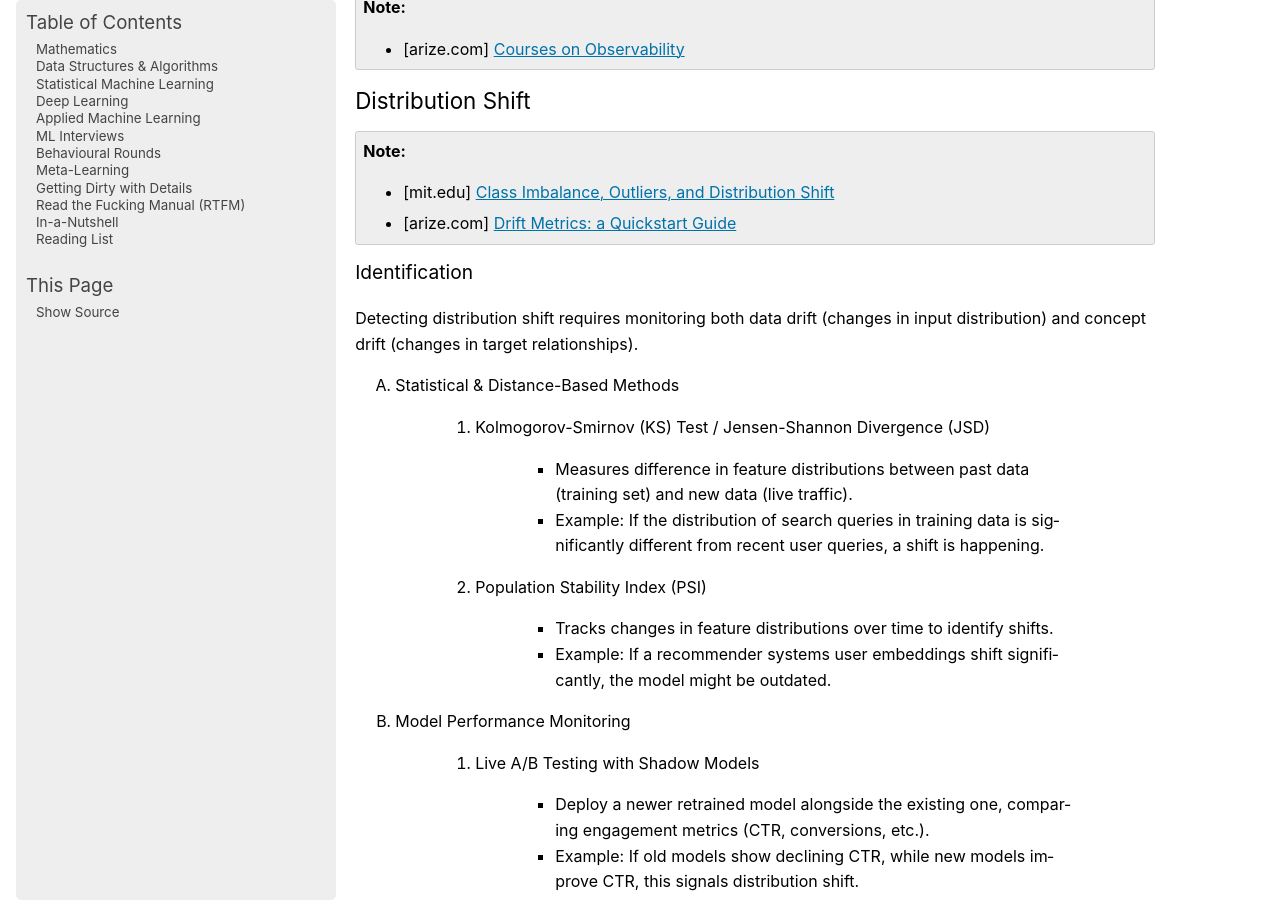
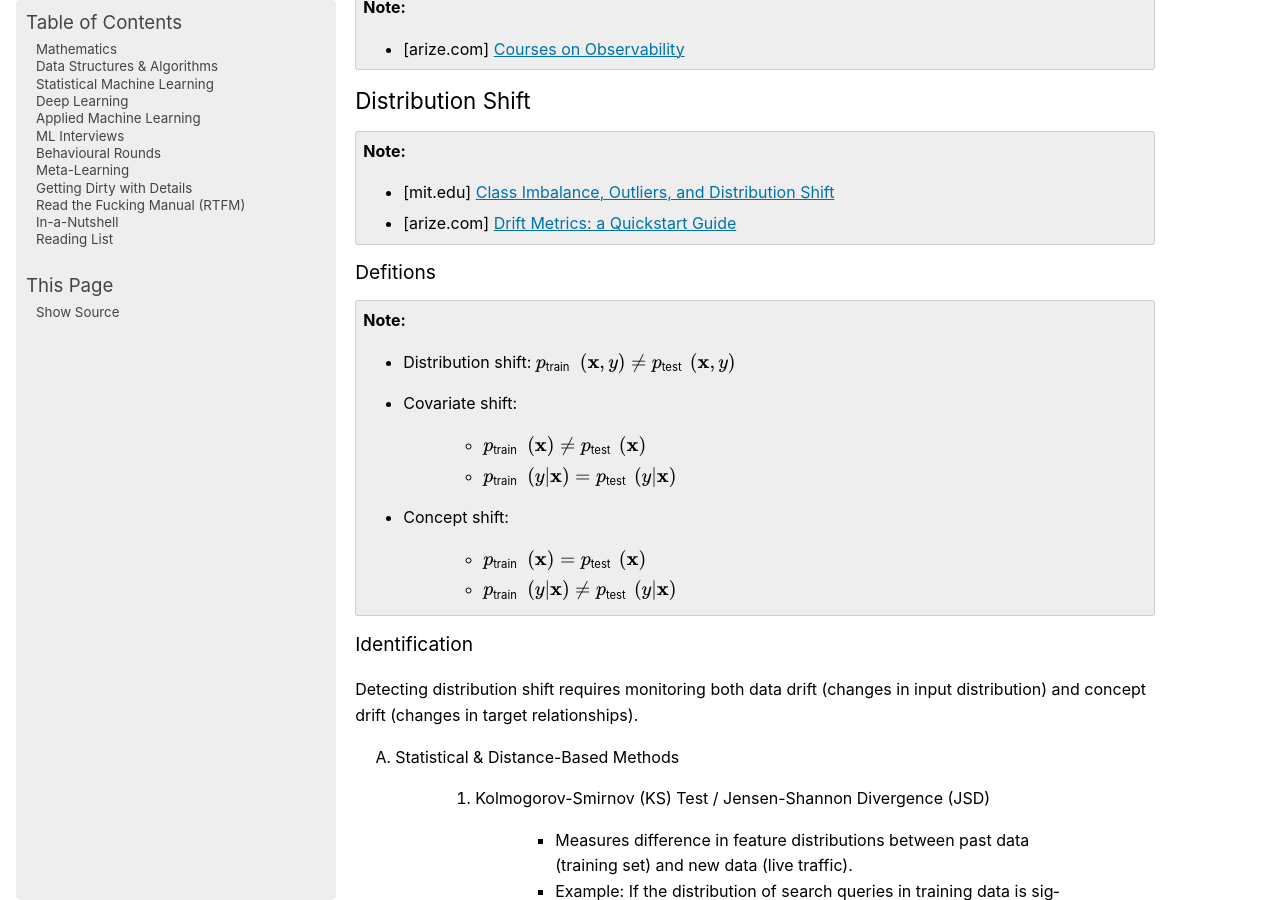
Before and after one commit to uselesstechjunks/leetcode, a Sphinx documentation site: the page built from docs/source/applied/eval/monitor.rst, in a window 1280 px wide and 900 px high, scrolled down 423 px. Built offline with Sphinx 7.4.7, drawn with Linux system fonts in a browser that asks for light colours; pages that are not in the unit, such as notebooks, are missing from menus.

Commit message:
Update monitor.rst

```diff
--- a/docs/source/applied/eval/monitor.rst
+++ b/docs/source/applied/eval/monitor.rst
@@ -22,6 +22,19 @@ Distribution Shift
 .. note::
 	* [mit.edu] `Class Imbalance, Outliers, and Distribution Shift <https://dcai.csail.mit.edu/2024/imbalance-outliers-shift/>`_
 	* [arize.com] `Drift Metrics: a Quickstart Guide <https://arize.com/blog-course/drift/>`_
+
+Defitions
+-------------------------------------------------------------------------------------
+.. note::
+	* Distribution shift: :math:`p_{\text{train}}(\mathbf{x},y)\neq p_{\text{test}}(\mathbf{x},y)`
+	* Covariate shift:
+
+		* :math:`p_{\text{train}}(\mathbf{x})\neq p_{\text{test}}(\mathbf{x})`
+		* :math:`p_{\text{train}}(y|\mathbf{x})=p_{\text{test}}(y|\mathbf{x})`
+	* Concept shift:
+
+		* :math:`p_{\text{train}}(\mathbf{x})=p_{\text{test}}(\mathbf{x})`
+		* :math:`p_{\text{train}}(y|\mathbf{x})\neq p_{\text{test}}(y|\mathbf{x})`
 
 Identification
 -------------------------------------------------------------------------------------
```
